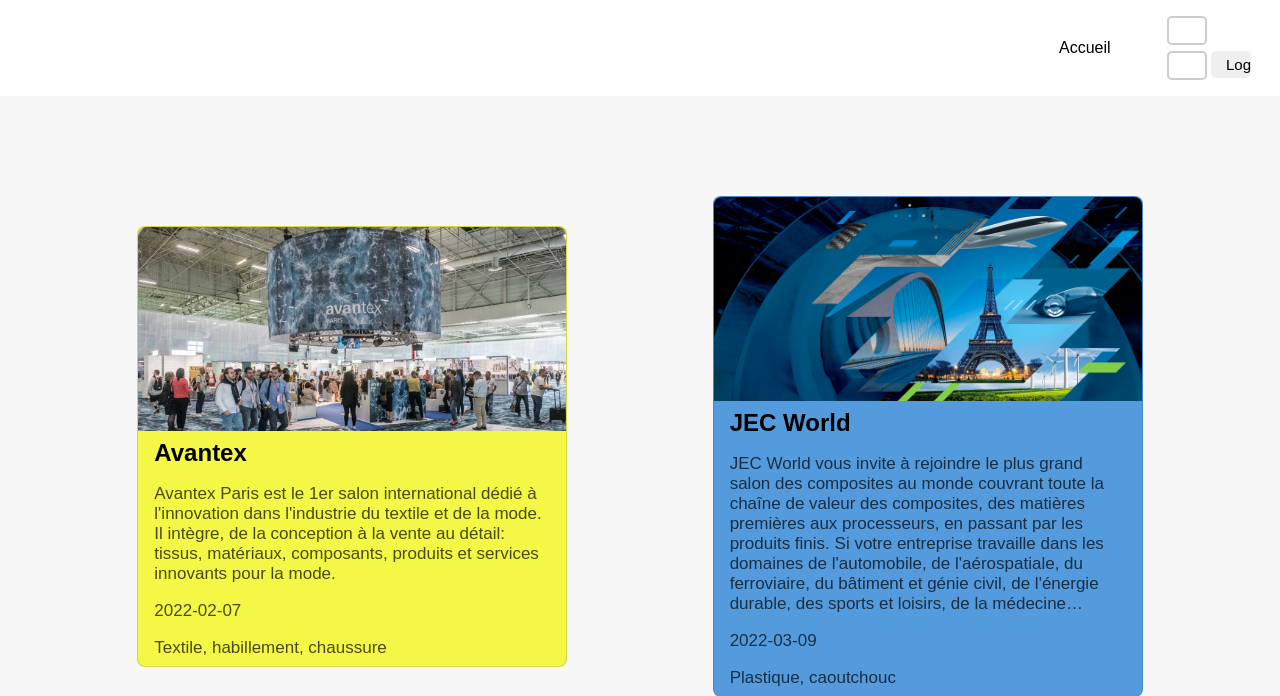
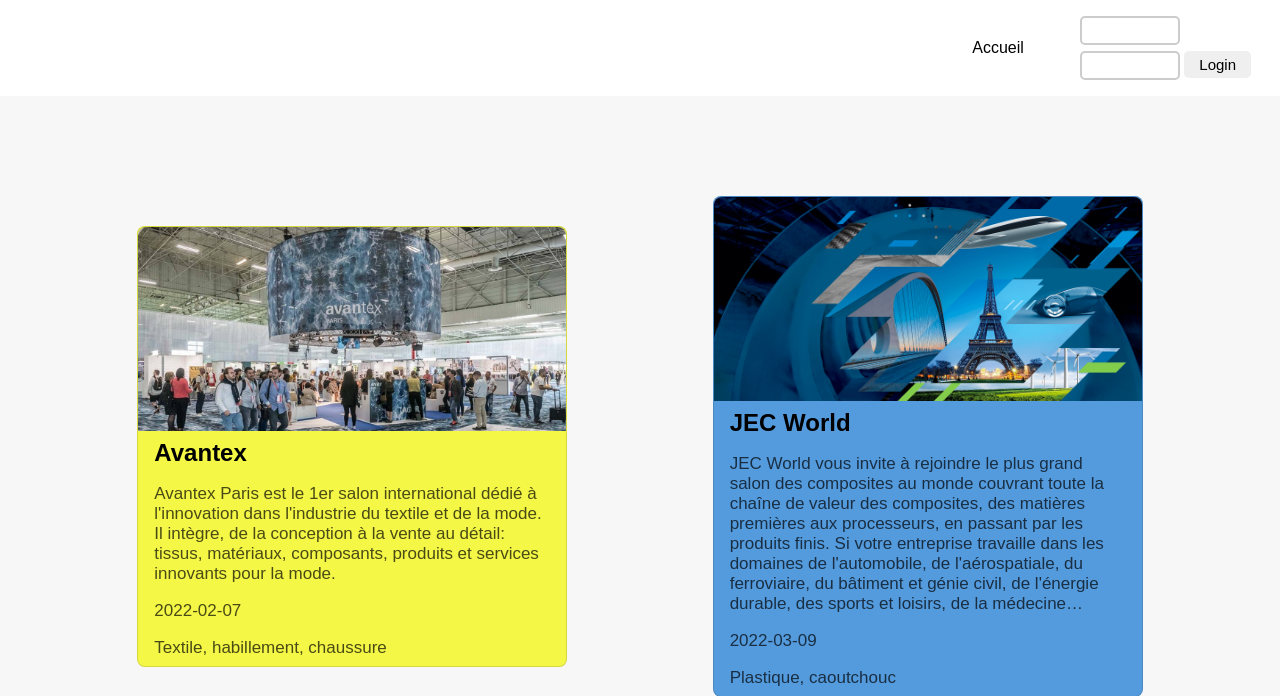
Before and after one commit to karl-lechartier/ProjetTranversal, a PHP site: page /index.php in a window 1280 px wide. Shown: the top 696 px of the page. Run offline with PHP 8.4, Linux system fonts and the light colour scheme; data comes from the database, SQL or seed files in the repository.

Commit message:
Add files via upload

```diff
--- a/style.css
+++ b/style.css
@@ -74,11 +74,7 @@ main {
     border-radius: 5px;
     max-width: 100px;
 }
-@media screen and (min-width: 1200px) {
-    .navbar input{
-        max-width: 40px;
-    }
-}
+
 input[type=submit] {
     padding:5px 15px;
     border:0 none;
```
